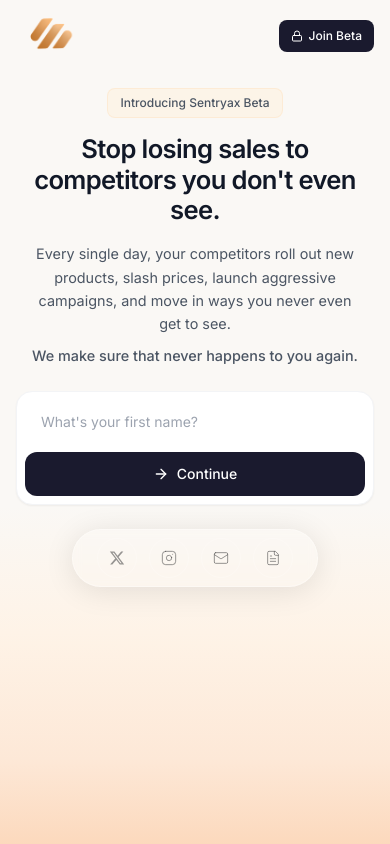
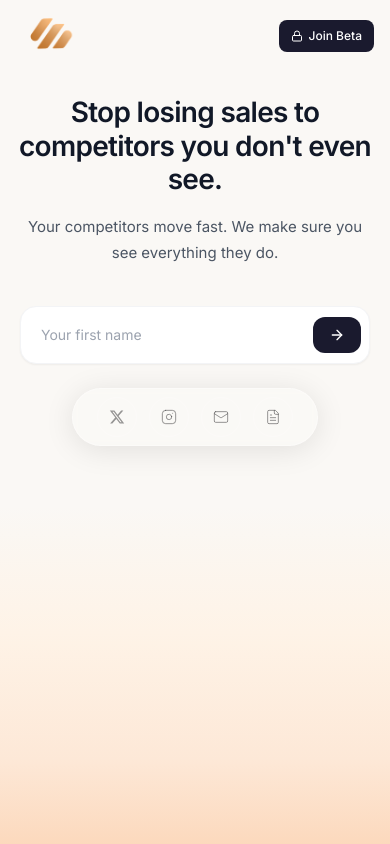
Before and after one commit to Kukazu321/Sentryax, a Next.js app in the folder apps/web/: page / in a window 390 px wide. Built offline with nearby package versions, Linux system fonts and the light colour scheme.

Commit message:
Mobile optimization: cleaner hero, shorter text, inline form, better spacing

```diff
--- a/apps/web/src/components/marketing/hero.tsx
+++ b/apps/web/src/components/marketing/hero.tsx
@@ -1,26 +1,31 @@
 
 export function Hero() {
   return (
-    <section className="relative pt-4 sm:pt-12 md:pt-16 pb-4 sm:pb-12">
+    <section className="relative pt-6 sm:pt-12 md:pt-16 pb-6 sm:pb-12">
       <div className="relative max-w-4xl mx-auto px-4 sm:px-6 text-center">
-        {/* Badge */}
-        <div className="inline-flex items-center gap-2 px-3 sm:px-4 py-1.5 rounded-lg bg-orange-100/40 border border-orange-200/30 mb-4 sm:mb-8">
+        {/* Badge - hidden on very small screens */}
+        <div className="hidden sm:inline-flex items-center gap-2 px-3 sm:px-4 py-1.5 rounded-lg bg-orange-100/40 border border-orange-200/30 mb-4 sm:mb-8">
           <span className="text-xs sm:text-sm font-medium text-gray-600">
             Introducing Sentryax Beta
           </span>
         </div>
 
         {/* Heading */}
-        <h1 className="text-[1.6rem] sm:text-4xl md:text-5xl lg:text-6xl font-semibold text-gray-900 leading-[1.2] sm:leading-tight tracking-tight px-2 sm:px-0">
+        <h1 className="text-[1.75rem] sm:text-4xl md:text-5xl lg:text-6xl font-semibold text-gray-900 leading-[1.2] sm:leading-tight tracking-tight">
           <span className="sm:hidden">Stop losing sales to competitors you don&apos;t even see.</span>
           <span className="hidden sm:inline">Stop losing sales to<br />competitors you don&apos;t even see.</span>
         </h1>
 
-        {/* Subheading */}
-        <p className="mt-4 sm:mt-6 text-[0.9rem] sm:text-lg text-gray-600 max-w-2xl mx-auto leading-relaxed px-4 sm:px-0">
-          Every single day, your competitors roll out new products, slash prices, launch aggressive campaigns, and move in ways you never even get to see.
-          <br className="hidden sm:block" />
-          <span className="block sm:inline mt-2 sm:mt-0 font-medium">We make sure that never happens to you again.</span>
+        {/* Subheading - shorter on mobile */}
+        <p className="mt-4 sm:mt-6 text-gray-600 max-w-2xl mx-auto leading-relaxed">
+          <span className="hidden sm:inline text-lg">
+            Every single day, your competitors roll out new products, slash prices, launch aggressive campaigns, and move in ways you never even get to see.
+            <br />
+            <span className="font-medium">We make sure that never happens to you again.</span>
+          </span>
+          <span className="sm:hidden text-[15px]">
+            Your competitors move fast. We make sure you see everything they do.
+          </span>
         </p>
 
       </div>
--- a/apps/web/src/components/marketing/try-it-out.tsx
+++ b/apps/web/src/components/marketing/try-it-out.tsx
@@ -161,11 +161,11 @@
   };
 
   return (
-    <section className="pt-2 pb-8 px-4 sm:px-6">
-      <div className="max-w-2xl mx-auto">
+    <section className="pt-4 sm:pt-2 pb-6 sm:pb-8 px-5 sm:px-6">
+      <div className="max-w-md sm:max-w-2xl mx-auto">
         {/* Email Input Card */}
-        <form onSubmit={handleSubmit} className="bg-white rounded-2xl shadow-sm border border-gray-100 p-2 sm:p-2">
-          <div className="flex flex-col sm:flex-row items-stretch sm:items-center gap-2">
+        <form onSubmit={handleSubmit} className="bg-white rounded-2xl shadow-sm border border-gray-100 p-2">
+          <div className="flex items-center gap-2">
             <AnimatePresence mode="wait">
               {formStep === 'name' ? (
                 <motion.input
@@ -176,8 +176,8 @@
                   type="text"
                   value={firstName}
                   onChange={(e) => setFirstName(e.target.value)}
-                  placeholder="What's your first name?"
-                  className="flex-1 px-4 py-3 text-gray-900 placeholder-gray-400 bg-transparent outline-none text-sm min-w-0"
+                  placeholder="Your first name"
+                  className="flex-1 px-3 sm:px-4 py-2.5 sm:py-3 text-gray-900 placeholder-gray-400 bg-transparent outline-none text-sm min-w-0"
                   disabled={status === 'loading' || status === 'success'}
                 />
               ) : (
@@ -189,8 +189,8 @@
                   type="email"
                   value={email}
                   onChange={(e) => setEmail(e.target.value)}
-                  placeholder={`Nice to meet you ${firstName}! Your email?`}
-                  className="flex-1 px-4 py-3 text-gray-900 placeholder-gray-400 bg-transparent outline-none text-sm min-w-0"
+                  placeholder="Your email"
+                  className="flex-1 px-3 sm:px-4 py-2.5 sm:py-3 text-gray-900 placeholder-gray-400 bg-transparent outline-none text-sm min-w-0"
                   disabled={status === 'loading' || status === 'success'}
                 />
               )}
@@ -198,7 +198,7 @@
             <button
               type="submit"
               disabled={status === 'loading' || status === 'success'}
-              className="inline-flex items-center justify-center gap-2 px-5 py-3 text-sm font-medium text-white btn-gradient rounded-xl whitespace-nowrap disabled:opacity-70 disabled:cursor-not-allowed"
+              className="inline-flex items-center justify-center gap-1.5 sm:gap-2 px-4 sm:px-5 py-2.5 sm:py-3 text-sm font-medium text-white btn-gradient rounded-xl whitespace-nowrap disabled:opacity-70 disabled:cursor-not-allowed"
             >
               {status === 'loading' ? (
                 <Loader2 className="w-4 h-4 animate-spin" />
@@ -209,7 +209,7 @@
               ) : (
                 <Lock className="w-3.5 h-3.5" />
               )}
-              {status === 'success' ? "You're in!" : status === 'loading' ? 'Joining...' : formStep === 'name' ? 'Continue' : 'Join Beta'}
+              <span className="hidden sm:inline">{status === 'success' ? "You're in!" : status === 'loading' ? 'Joining...' : formStep === 'name' ? 'Continue' : 'Join Beta'}</span>
             </button>
           </div>
 
```
